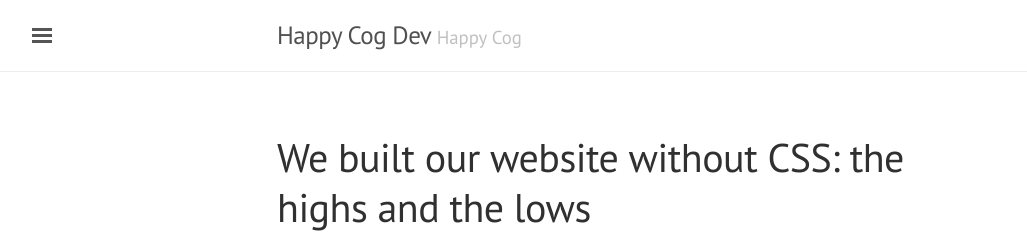
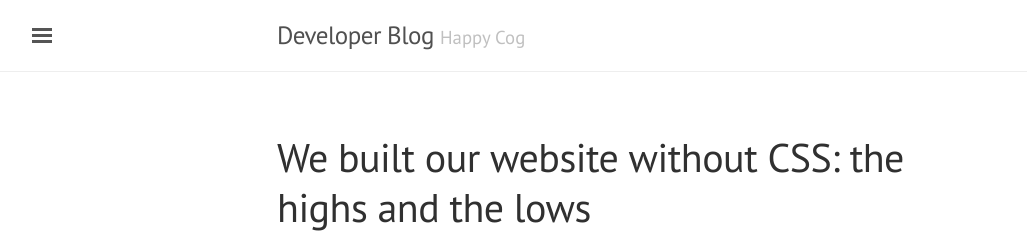
Before and after one commit to happycog/dev, a Jekyll site: the page built from index.html, in a window 1280 px wide. Shown: the top 233 px of the page, without its empty margins (3-1030 px from the left). Built offline with Jekyll 4.4.1, drawn with Linux system fonts in a browser that asks for light colours; the list of posts is cut into pages by our own code.

Commit message:
Update _config.yml

```diff
--- a/_config.yml
+++ b/_config.yml
@@ -4,7 +4,7 @@
 permalink:           pretty
 
 # Setup
-title:               Happy Cog Dev
+title:               'Developer Blog'
 tagline:             'Happy Cog'
 description:         'Description here'
 url:                 'https://happycog.github.io/dev'
```
